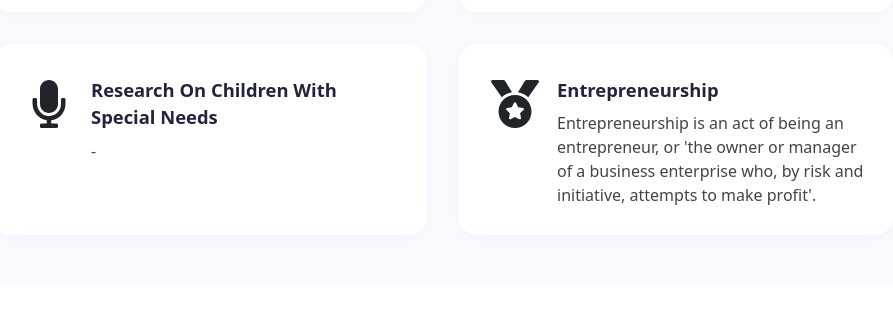
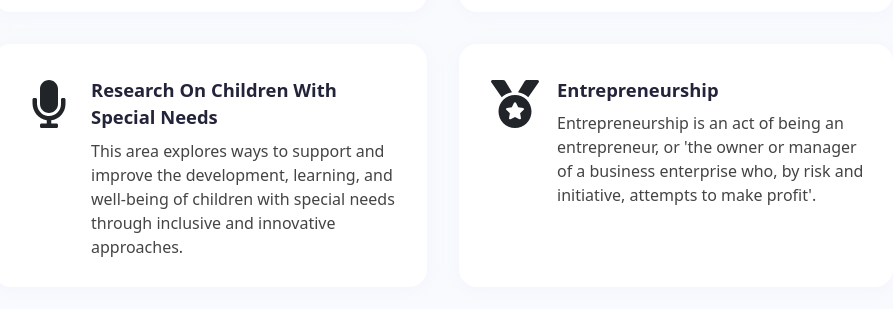
Before and after one commit to iysaofficial/i2aspo-next, a Next.js app: page / in a window 1280 px wide. Shown: the part 2540-2849 px from the top of the page, without its empty margins (197-1090 px from the left). Built offline with nearby package versions, Linux system fonts and the light colour scheme.

Commit message:
description

```diff
--- a/src/components/CategorySection.js
+++ b/src/components/CategorySection.js
@@ -37,7 +37,7 @@ const categories = [
   {
     icon: "flaticon-microphone",
     title: "Research On Children With Special Needs",
-    desc: "-",
+    desc: "This area explores ways to support and improve the development, learning, and well-being of children with special needs through inclusive and innovative approaches.",
     colorClass: "cat-red",
   },
   {
```
